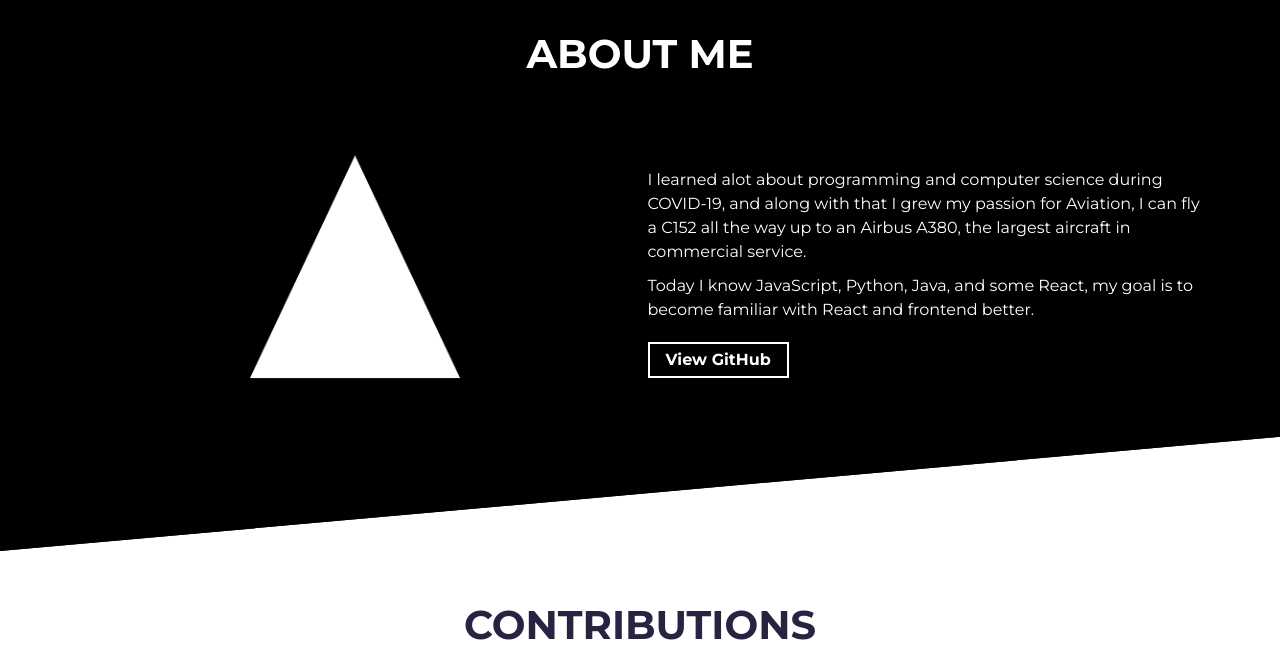
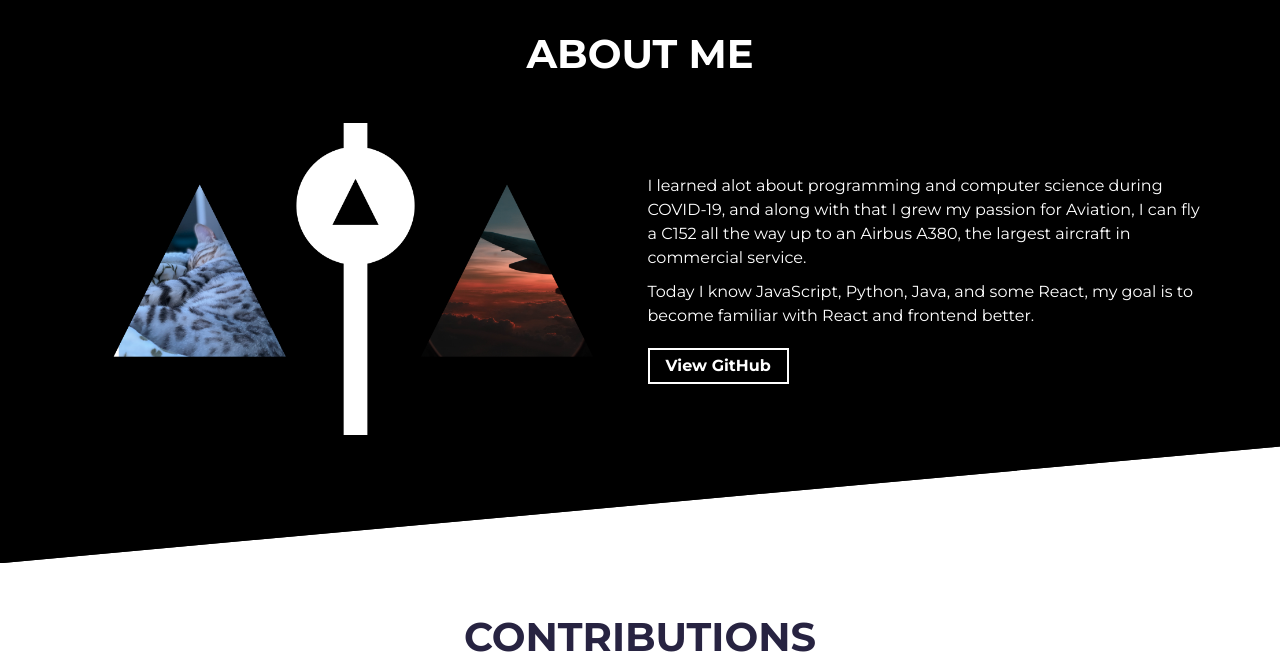
Before and after one commit to A9qx/A9qx, a website built with Parcel: page src/index.html in a window 1280 px wide. Shown: the part 820-1492 px from the top of the page. Built offline with nearby package versions, Linux system fonts and the light colour scheme.

Commit message:
(added) new about me image

```diff
--- a/src/index.html
+++ b/src/index.html
@@ -8,8 +8,9 @@
 
     <!-- Todo: put here your site title -->
     <title>A9qx | Developer</title>
+    <meta name="theme-color" content="black" />
     <!-- Todo: add some coding keywords below - e.g: (javascript, yourusername, etc) -->
-    <meta name="keywords" content="[username], [name], skill" />
+    <meta name="keywords" content="A9qx, Andreas Miller, Developer, JavaScript, React" />
     <!-- Todo: improve your SEO by adding a small description of you -->
     <meta name="description" content="Learn more about Andreas Miller, or as more people call him A9qx. Learn about PeakSMP, SimAware, SkyCrypt, and EvoBot. All from the comfort of your web browser." />
 
@@ -59,8 +60,8 @@
                 alt="Profile Image"
                 class="img-fluid rounded shadow-lg"
                 height="auto"
-                width="300px"
-                src="assets/Bruh.png"
+                width="1000px"
+                src="assets/aboutme.png"
                 alt="Profile Image"
               />
             </div>
```
Also changed, not shown: docs/index.html (+1 -1 lines), dist/Bruh.eddb303e.png (deleted), dist/aboutme.42e27e52.png (added), dist/favicon.28d591e2.png (deleted), dist/favicon.f4dccefc.png (added), dist/index.html, docs/Bruh.eddb303e.png (deleted), docs/aboutme.42e27e52.png (added), docs/favicon.28d591e2.png (deleted), docs/favicon.f4dccefc.png (added), src/assets/Bruh.jpg (deleted), src/assets/aboutme.png (added), src/assets/favicon.png.
